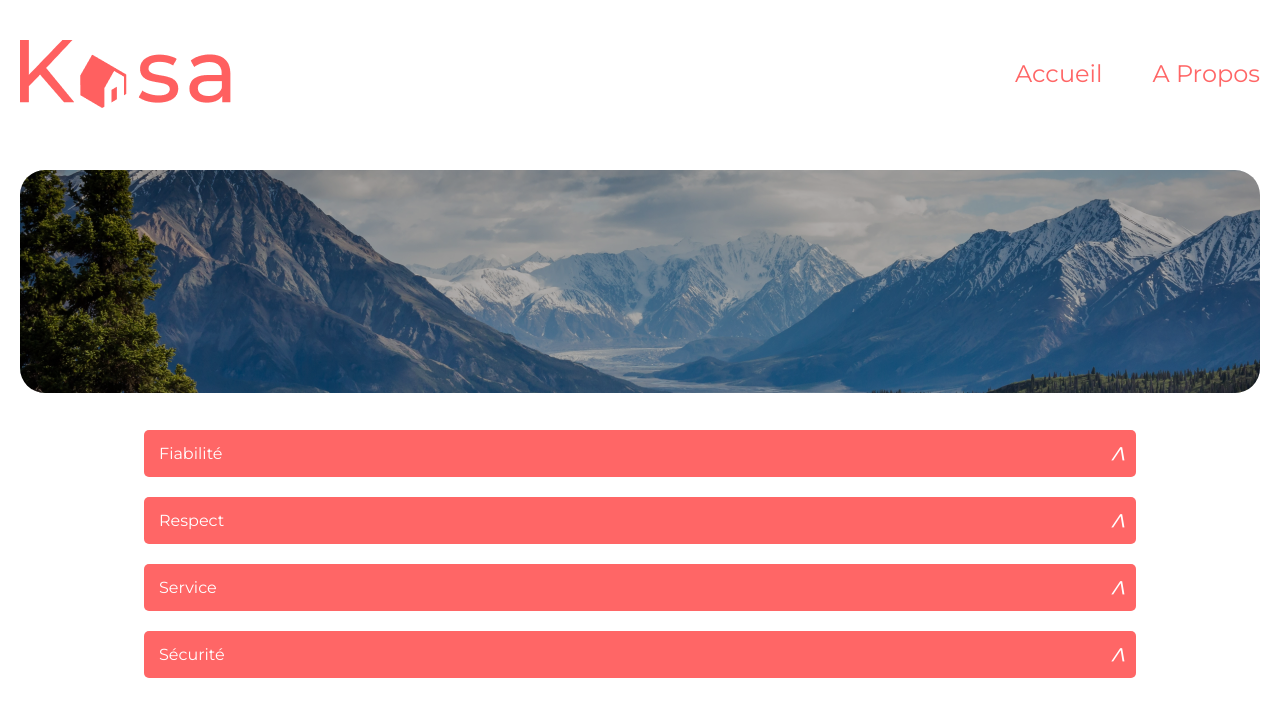
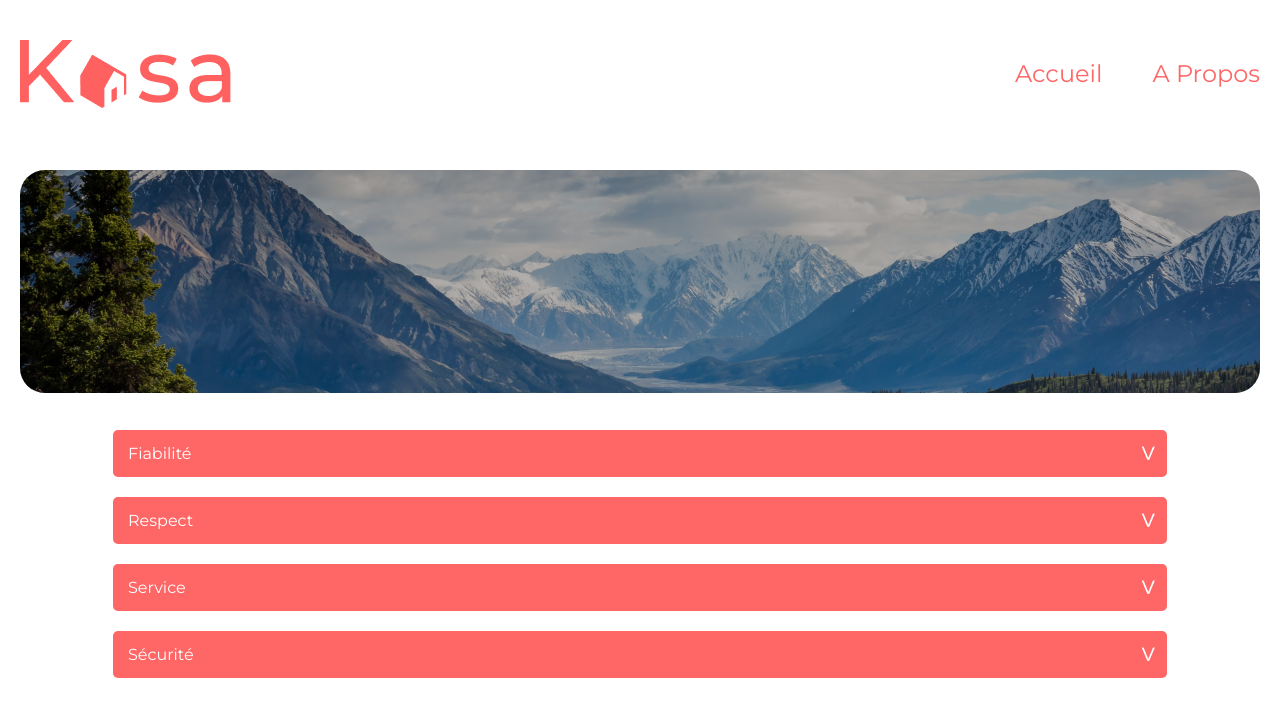
Before and after one commit to marie-lourdes/site-kasa, a React (Create React App) app in the folder Front-end/: page /about in a window 1280 px wide. Shown: the top 716 px of the page. Built offline with nearby package versions, Linux system fonts and the light colour scheme; no server answers.

Commit message:
CollapseComponent: synchro animation rotate arrow et display rc content box

```diff
--- a/Front-end/src/components/Collapse/StyledCollapse.js
+++ b/Front-end/src/components/Collapse/StyledCollapse.js
@@ -6,7 +6,7 @@ import RcCollapse, { Panel } from "rc-collapse"
 import colors from "../../utils/colors"
 
 const StyledCollapseContainer = styled(RcCollapse)`
- width: 80%;
+ width: 85%;
 `
 const StyledPanel = styled(RcCollapse.Panel)`
 background: ${colors.backgroundMain};
@@ -29,10 +29,15 @@ width: 100%;
    padding-left: 15px;
 }
 .rc-collapse-content-box{
-    padding: 20px 10px 0 10px;;
+    padding: 20px 10px 0 10px;
+
 }
 
-.rc-collapse-expand-icon i.arrow {
+${({ arrow }) => arrow === "bottom-arrow" ? `.rc-collapse-content-box{
+    display:none}
+     ` : `.rc-collapse-content-box{display:block
+}` }
+.rc-collapse-expand-icon {
     color: ${colors.backgroundBlack};
     position: absolute;
     right:10px;
--- a/Front-end/src/components/Collapse/index.jsx
+++ b/Front-end/src/components/Collapse/index.jsx
@@ -18,14 +18,14 @@ function CollapseAbout({ children }) {
 
     return (
 
-        <StyledCollapseContainer accordion={false} >
+        <StyledCollapseContainer accordion={true} >
 
             {
                 contentPanel.map(({ title, content }, index) =>
                     <StyledPanel
 
                         key={`${index}-${key}`}
-                        arrow={openPanel ? "bottom-arrow" : "bottom-bottom"}
+                        arrow={openPanel ? "top-arrow" : "bottom-arrow"}
                         header={title}
                         value={key}
                         headerClass="my-header-class"
```
